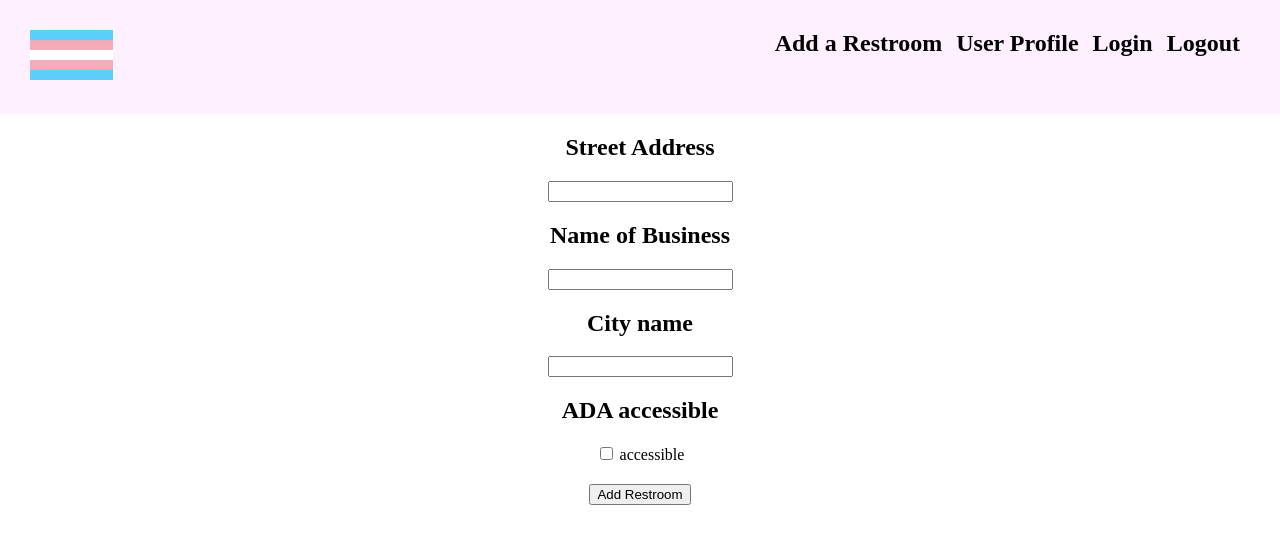
After one commit to SerenaChandler/TransRoom, a Flask app: page /add in a window 1280 px wide. The commit adds this page. Shown: the top 544 px of the page. Run offline with Flask 2, Linux system fonts and the light colour scheme.

Commit message:
began code to allow users to add restrooms to database

```diff
--- a/server.py
+++ b/server.py
@@ -91,6 +91,23 @@ def to_user_profile():
         flash("Login to see your user page")
         return redirect("/")
 
+@app.route("/add")
+def to_add_page():
+    return render_template("add-restroom.html")
+
+
+
+@app.route("/add-restroom", methods=["POST"])
+def add_restroom():
+
+    street = request.form.get("address")
+    name = request.form.get("name")
+    city = request.form.get("city")
+    ADA = request.form.get("ada")
+
+
+    return redirect("/add")
+
 
 
 @app.route("/handle-search")
@@ -173,10 +190,8 @@ def add_comment(restroom_id):
     if session.get("user_id"):
         user = crud.get_user_by_id(session["user_id"])
         crud.create_comment(text=text,user=user,restroom=restroom, rating=rating)
-        flash("Thank you for leaving a comment!")
         return jsonify({'success': True, "status": "thank you for your comment"})
     else:
-        flash("Please login before leaving a comment")
         return jsonify({'success': False, "status": "must be logged in to leave comment"})
 
 
--- /dev/null
+++ b/templates/add-restroom.html
@@ -0,0 +1,31 @@
+{% extends 'base.html' %}
+
+{% block title %}User Profile{% endblock %}
+
+
+{% block body %}
+
+<form action="/add-restroom" method="POST">
+<div>
+<h2>Street Address</h2>
+<input type="text" name="address">
+
+<h2>Name of Business</h2>
+<input type="text" name="name">
+
+<h2>City name</h2>
+<input type="text" name="city">
+
+<h2>ADA accessible</h2>
+<input type="checkbox" name="ada" value=True>
+<label>accessible</label>
+
+<h2></h2>
+<input value="Add Restroom" type="submit">
+</form>
+
+
+</div>
+
+
+{% endblock %}
--- a/templates/base.html
+++ b/templates/base.html
@@ -13,7 +13,7 @@
     <a href="/"><img style="height: 50px; width: auto;" src="../static/img/trans flag simple.png"
         alt="image of the trans pride flad"></a>
     <div id="navtext">
-      <h2 class="navtext" ><a href="/add-restroom">Add a Restroom</a></h2>
+      <h2 class="navtext" ><a href="/add">Add a Restroom</a></h2>
       <h2 class="navtext" ><a href="/user">User Profile</a></h2>
       <h2 class="navtext" ><a href="/login">Login</a></h2>
       <h2 class="navtext"><a href="/logout">Logout</a></h2>
--- a/templates/homepage.html
+++ b/templates/homepage.html
@@ -13,7 +13,7 @@
         Search: <input id="search-text" type="text" name="search">
     </p>
     <input style="display: inline;" type="checkbox" name="ada" value="True">
-    <label>ADA accecible</label>
+    <label>ADA accessible</label>
 
     <p> <input value="Find a restroom!" id="search-button" type="submit"></p>
 
```
